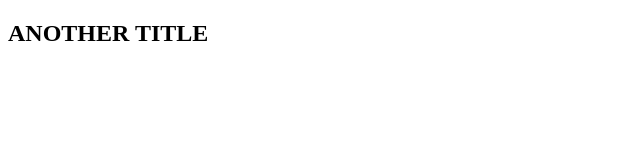
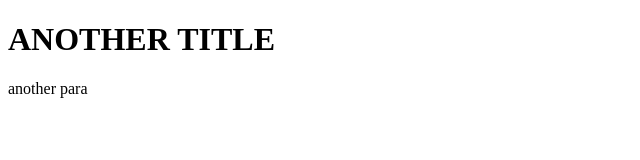
Before and after one commit to dorinesinenco/project, a plain HTML site: page index.html in a window 1280 px wide. Shown: the whole page, without its empty margins (0-640 px from the left). Drawn offline with Linux system fonts and the light colour scheme.

Commit message:
changed h2 -> h1, add p

```diff
--- a/index.html
+++ b/index.html
@@ -5,6 +5,7 @@
     <title>SAMPLE PAGE</title>
 </head>
 <body>
-   <h2>ANOTHER TITLE</h2>
+   <h1>ANOTHER TITLE</h1>
+   <p>another para</p>
 </body>
 </html>
```
